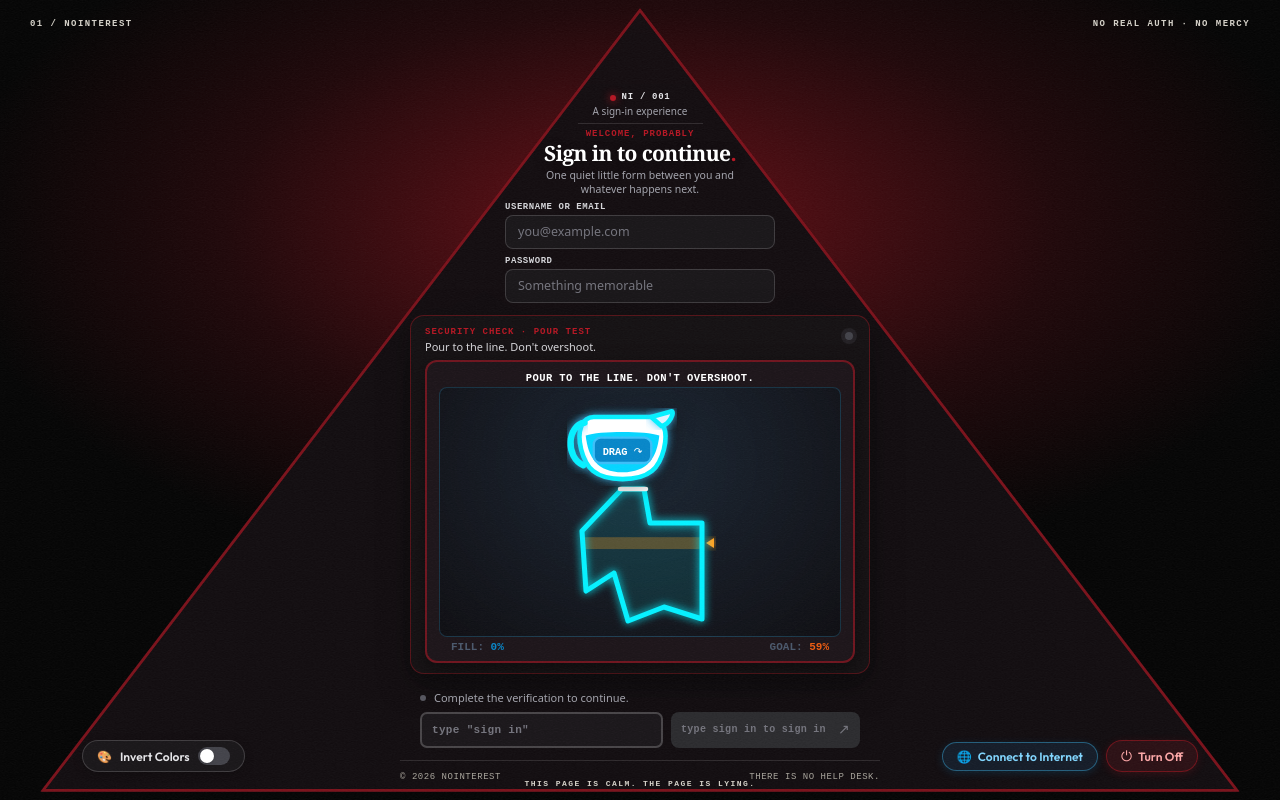
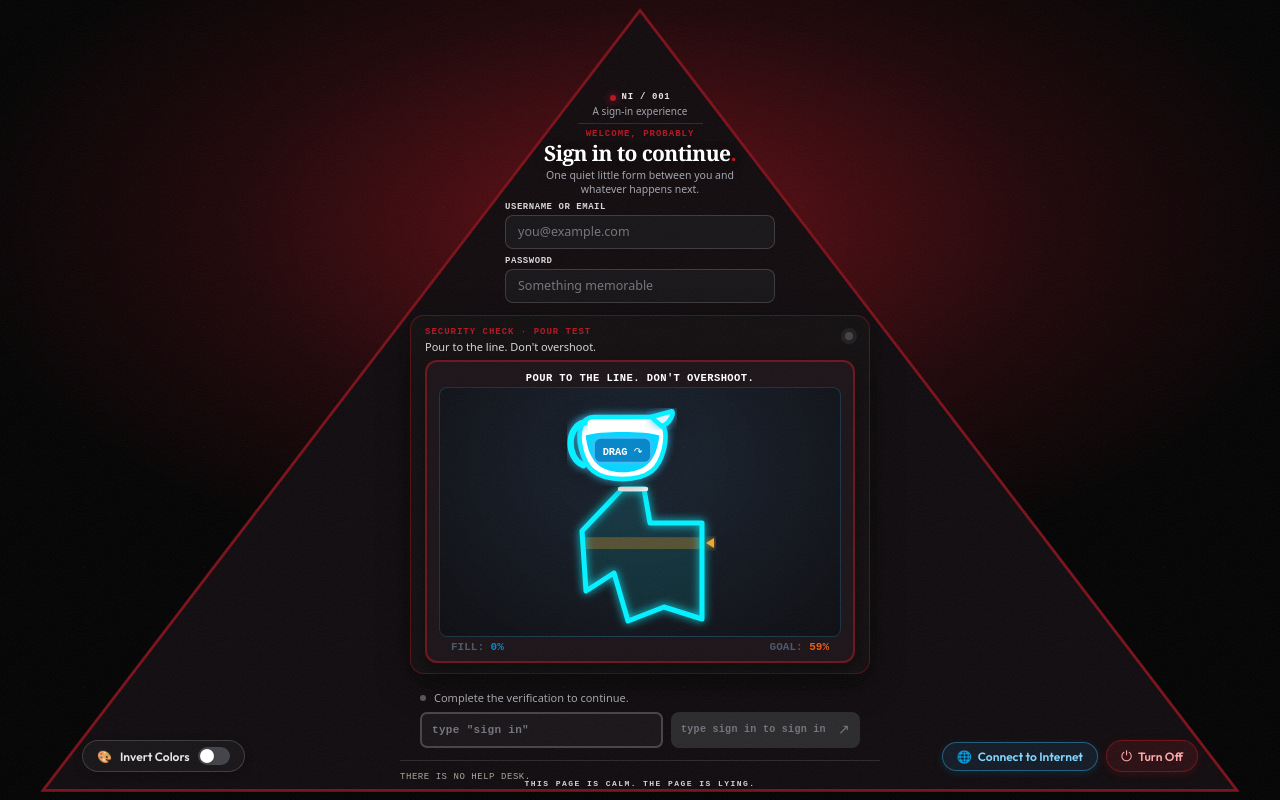
Before and after one commit to devikaanup/NOinterest, a React (Vite) app in the folder client/: page / in a window 1280 px wide. Built offline with nearby package versions, Linux system fonts and the light colour scheme.

Commit message:
chore: remove corner ornaments and copyright text from sign-in view

```diff
--- a/client/src/pages/Home.tsx
+++ b/client/src/pages/Home.tsx
@@ -816,8 +816,6 @@ export default function Home() {
       <div className="grain" aria-hidden="true" />
 
       {isChaos && <Dino />}
-      <div className="shell-ornament ornament-left" aria-hidden="true">01 / NOINTEREST</div>
-      <div className="shell-ornament ornament-right" aria-hidden="true">NO REAL AUTH · NO MERCY</div>
       <section className="card-wrap" style={{ transform: `translate3d(${jitter.x}px, ${jitter.y}px, 0) rotate(${jitter.rotate}deg)` }}>
         <div className="topline">
           <div className="mark"><span className="mark-dot" /> NI / 001</div>
@@ -924,7 +922,6 @@ export default function Home() {
         </div>
 
         <div className="card-footer">
-          <span>© 2026 NOinterest</span>
           <span>There is no help desk.</span>
         </div>
       </section>
```
